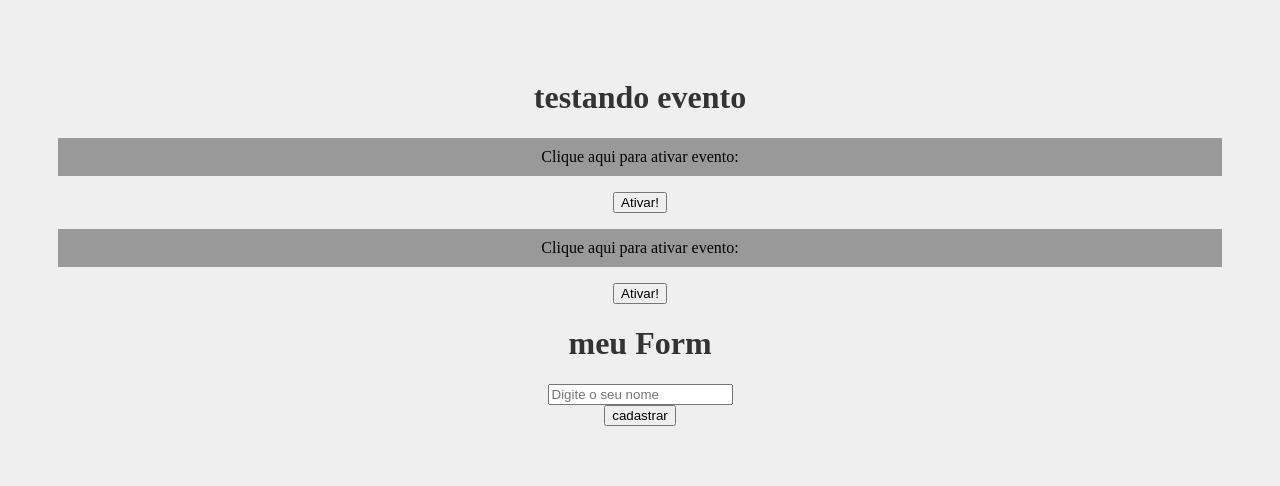
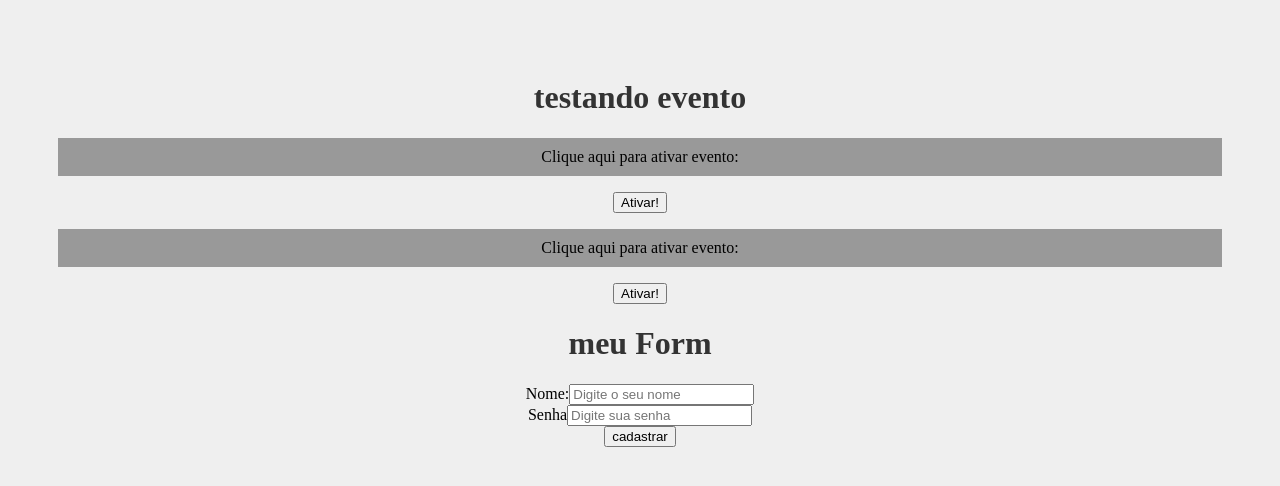
Before and after one commit to Wilksonflor/AULAS-DE-REACT, a React (Create React App) app in the folder projetocost/: page / in a window 1280 px wide. Shown: the top 486 px of the page. Built offline with nearby package versions, Linux system fonts and the light colour scheme.

Commit message:
commit Form react

```diff
--- a/projetocost/src/components/Form.js
+++ b/projetocost/src/components/Form.js
@@ -1,20 +1,44 @@
-function Form(){
-    function cadastrarUsuario(e){
-        e.preventDefault()
-        console.log('Cadastrou')
-    }
-    return(
+import { useState } from "react";
+
+function Form() {
+  function cadastrarUsuario(e) {
+    e.preventDefault();
+    console.log(`O Usuário ${name} foi cadastrado com a senha ${password}`)
+  }
+
+  const [name, setName] = useState();
+  const [password, setPassword] = useState();
+
+  return (
+    <div>
+      <h1>meu Form</h1>
+      <form onSubmit={cadastrarUsuario}>
         <div>
-        <h1>meu Form</h1>
-        <form onSubmit={cadastrarUsuario}>
-            <input type='text' placeholder = "Digite o seu nome"/>
-
-        </form>
+          <label htmlFor="name">Nome:</label>
+          <input
+            type="text"
+            id="name"
+            name="name"
+            placeholder="Digite o seu nome"
+            onChange={(e) => setName(e.target.value)}
+          />
+        </div>
         <div>
-            <input type='submit' value="cadastrar"/>
+          <label htmlFor="password">Senha</label>
+          <input
+            type="password"
+            id="password"
+            name="password"
+            placeholder="Digite sua senha"
+            onChange={(e) => setPassword(e.target.value)}
+          />
         </div>
+        <div>
+          <input type="submit" value="cadastrar" />
         </div>
-    )
+      </form>
+    </div>
+  );
 }
 
-export default Form
+export default Form;
```
